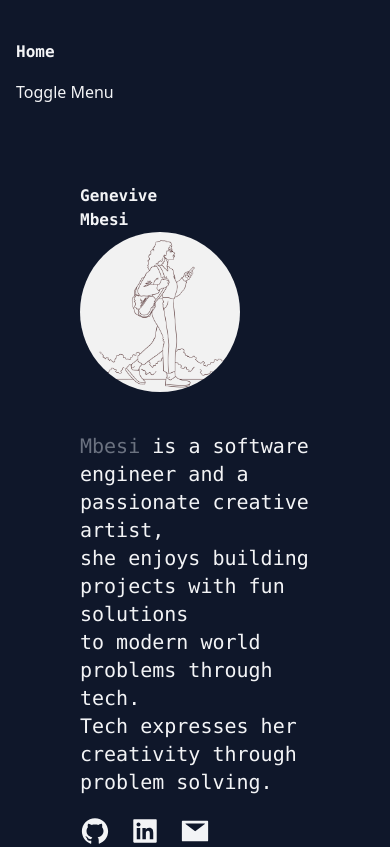
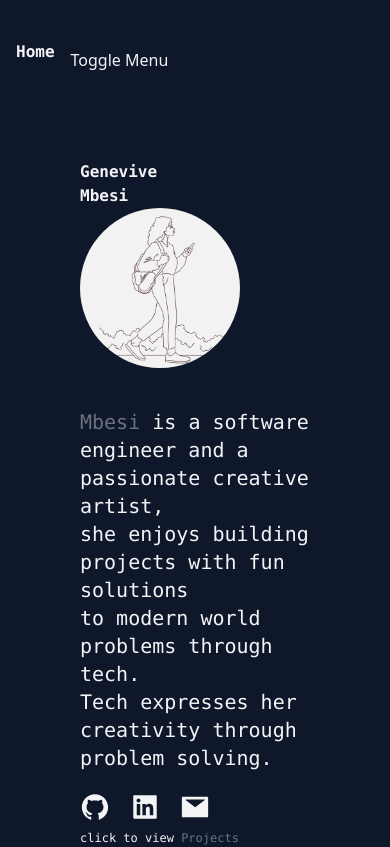
Before and after one commit to Genevive-Mbesi/Portfolio, a React (Create React App) app in the folder portfolio/: page / in a window 390 px wide. Shown: the top 847 px of the page. Built offline with nearby package versions, Linux system fonts and the light colour scheme.

Commit message:
nav response

```diff
--- a/portfolio/src/components/navbar.jsx
+++ b/portfolio/src/components/navbar.jsx
@@ -11,12 +11,14 @@ export default function Navbar() {
   return (
     <div className="container items-center justify-center mx-auto text-gray-100 text-s">
       <nav className="py-10 pl-4 lg:pl-0 flex flex-col lg:flex-row lg:justify-between">
-        <h1 className="text-s font-semibold font-mono mb-4 lg:mb-0">
-          <Link to="/">Home</Link>
-        </h1>
-        <div className="lg:hidden">
-          {/* Button to toggle the menu on small screens */}
-          <button onClick={toggleMenu}>Toggle Menu</button>
+        <div className="flex items-center">
+          <h1 className="text-s font-semibold font-mono mb-4 lg:mb-0">
+            <Link to="/">Home</Link>
+          </h1>
+          <div className="lg:hidden ml-4">
+            {/* Button to toggle the menu on small screens */}
+            <button onClick={toggleMenu}>Toggle Menu</button>
+          </div>
         </div>
         <ul
           className={`${
@@ -32,10 +34,6 @@ export default function Navbar() {
           <li>
             <Link to="/associations">Tags</Link>
           </li>
-          {/* Include "Home" link in the menu for smaller screens */}
-          <li className="mb-4 lg:hidden">
-            <Link to="/">Home</Link>
-          </li>
         </ul>
       </nav>
     </div>
```
